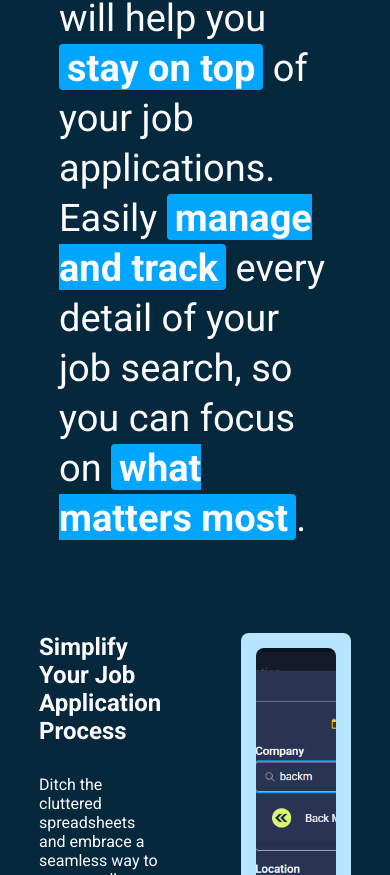
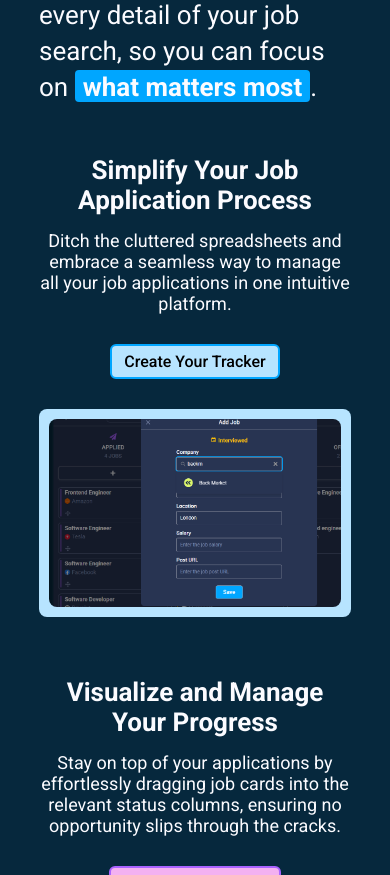
Before and after one commit to jloizel/jobtrackr, a Next.js app: page / in a window 390 px wide. Shown: the part 1189-2064 px from the top of the page. Built offline with nearby package versions, Linux system fonts and the light colour scheme; no server answers; a web font is replaced by a local one.

Commit message:
mobile working on homepage

```diff
--- a/public/data/features.json
+++ b/public/data/features.json
@@ -6,7 +6,8 @@
     "buttonText": "Create Your Tracker",
     "lightImage": "/lightModeImages/JobTracker/6.png",
     "darkImage": "/darkModeImages/JobTracker/6.png",
-    "backgroundColor": "#b7e4ff"
+    "backgroundColor": "#b7e4ff",
+    "borderColor": "#00a6ff"
   },
   {
     "id": 2,
@@ -15,7 +16,8 @@
     "buttonText": "Stay Organised Now",
     "lightImage": "/lightModeImages/JobTracker/5.png",
     "darkImage": "/darkModeImages/JobTracker/5.png",
-    "backgroundColor": "#f3b1f1"
+    "backgroundColor": "#f3b1f1",
+    "borderColor": "#a963ff"
   },
   {
     "id": 3,
@@ -24,7 +26,8 @@
     "buttonText": "Get Job Satistics",
     "lightImage": "/lightModeImages/JobTracker/7.png",
     "darkImage": "/darkModeImages/JobTracker/7.png",
-    "backgroundColor": "#bdf3b1"
+    "backgroundColor": "#bdf3b1",
+    "borderColor": "#6eea8e"
   },
   {
     "id": 4,
@@ -33,6 +36,7 @@
     "buttonText": "Upload Your Files",
     "lightImage": "/lightModeImages/CV/2.png",
     "darkImage": "/darkModeImages/CV/2.png",
-    "backgroundColor": "#ffe89c"
+    "backgroundColor": "#ffe89c",
+    "borderColor": "#FFC107"
   }
 ]
--- a/src/app/page.module.css
+++ b/src/app/page.module.css
@@ -96,9 +96,14 @@
 }
 
 .title {
-  font-size: 38px;
-  line-height: 50px;
-  padding: 40px 20px;
+  font-size: 26px;
+  line-height: 36px;
+
+  @media (min-width: 768px) {
+    font-size: 38px;
+    line-height: 50px;
+    padding: 40px 20px;
+  }
 }
 
 .title span {
--- a/src/components/features/features.module.css
+++ b/src/components/features/features.module.css
@@ -3,30 +3,47 @@
   flex-direction: column;
   align-items: center;
   justify-content: center;
-  gap: 40px;
+  gap: 60px;
+
+  @media (min-width: 768px) {
+    gap: 100px;
+  }
 }
 
 .featureContainer {
   display: flex;
-  flex-direction: row;
+  flex-direction: column-reverse;
   width: 100%;
-  gap: 80px;
+  gap: 30px;
+
+  @media (min-width: 768px) {
+    flex-direction: row;
+    gap: 80px;
+  }
 }
 
-.featureContainer:nth-child(odd) {
-  flex-direction: row-reverse;
+@media (min-width: 768px) {
+  .featureContainer:nth-child(odd) {
+    flex-direction: row-reverse;
+  }
 }
 
 .imageBackground {
-  width: 55%;
+  /* width: 65%; */
   border-radius: 8px;
   display: flex;
   align-items: center;
   justify-content: center;
-  max-height: 450px;
-  min-height: 500px;
-  padding: 15px;
+  /* max-height: 450px; */
+  /* min-height: 500px; */
+  max-height: 100%;
+  aspect-ratio: 3/2;
+  padding: 10px;
   overflow: hidden;
+
+  @media (min-width: 768px) {
+    width: 65%;
+  }
 }
 
 .imageContainer {
@@ -45,21 +62,53 @@
 }
 
 .content {
-  width: 45%;
   display: flex;
   flex-direction: column;
-  justify-content: flex-start;
-  gap: 30px;
+  justify-content: center;
+  align-items: center;
+  gap: 15px;
+  text-align: center;
+
+  @media (min-width: 768px) {
+    width: 35%;
+    gap: 20px;
+  }
 }
 
 .header {
+  font-weight: 600;
+  font-size: 26px;
 
+  @media (min-width: 768px) {
+    font-size: 38px;
+  }
 }
 
 .subHeader {
+  font-size: 18px;
 
+  @media (min-width: 768px) {
+    font-size: 20px;
+  }
 }
 
 .button {
+  padding: 6px 12px;
+  font-weight: 500;
+  font-family: "Roboto", sans-serif;
+  border-radius: 6px;
+  margin-top: 15px;
+  transition: all 0.2s ease-in-out;
+  cursor: pointer;
+  font-size: 16px;
 
+  @media (min-width: 768px) {
+    font-size: 20px;
+    margin-top: 20px;
+    padding: 8px 14px;
+  }
 }
+
+.button:hover {
+  opacity: 0.8;
+}
--- a/src/components/features/features.tsx
+++ b/src/components/features/features.tsx
@@ -14,7 +14,8 @@ const Features = () => {
       buttonText: "",
       lightImage: "",
       darkImage: "",
-      backgroundColor: ""
+      backgroundColor: "",
+      borderColor: ""
     }
   ]);
   const { theme } = useContext(ThemeContext);
@@ -49,7 +50,11 @@ const Features = () => {
             <div className={styles.content}>
               <h2 className={styles.header}>{feature.header}</h2>
               <p className={styles.subHeader}>{feature.subHeader}</p>
-              <button className={styles.button}>{feature.buttonText}</button>
+              <button
+                className={styles.button}
+                style={{border: `solid 2px ${feature.borderColor}`, backgroundColor: feature.backgroundColor}}
+              >{feature.buttonText}
+              </button>
             </div>
           </div>
         );
--- a/src/components/testimonials/testimonials.module.css
+++ b/src/components/testimonials/testimonials.module.css
@@ -15,7 +15,7 @@
 }
 
 .testimonial span {
-  font-size: 35px;
+  font-size: 25px;
   font-weight: 600;
   padding: 10px 20px;
 
@@ -25,7 +25,7 @@
 }
 
 .quoteIcon {
-  font-size: 35px;
+  font-size: 30px;
 
   @media (min-width: 768px) {
     font-size: 45px;
```
